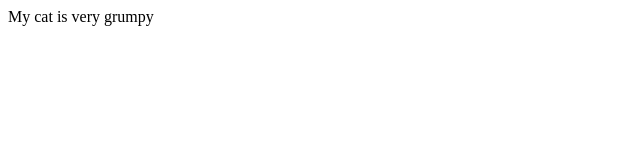
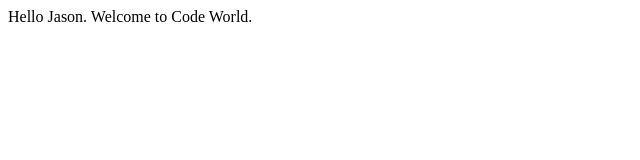
Before and after one commit to xinghuio/workshop, a plain HTML site: page index.html in a window 1280 px wide. Shown: the whole page, without its empty margins (0-640 px from the left). Drawn offline with Linux system fonts and the light colour scheme.

Commit message:
Update index.html

```diff
--- a/index.html
+++ b/index.html
@@ -1,3 +1,4 @@
 <p>
-  My cat is very grumpy
+  Hello Jason.
+  Welcome to Code World.
 </p>
```
